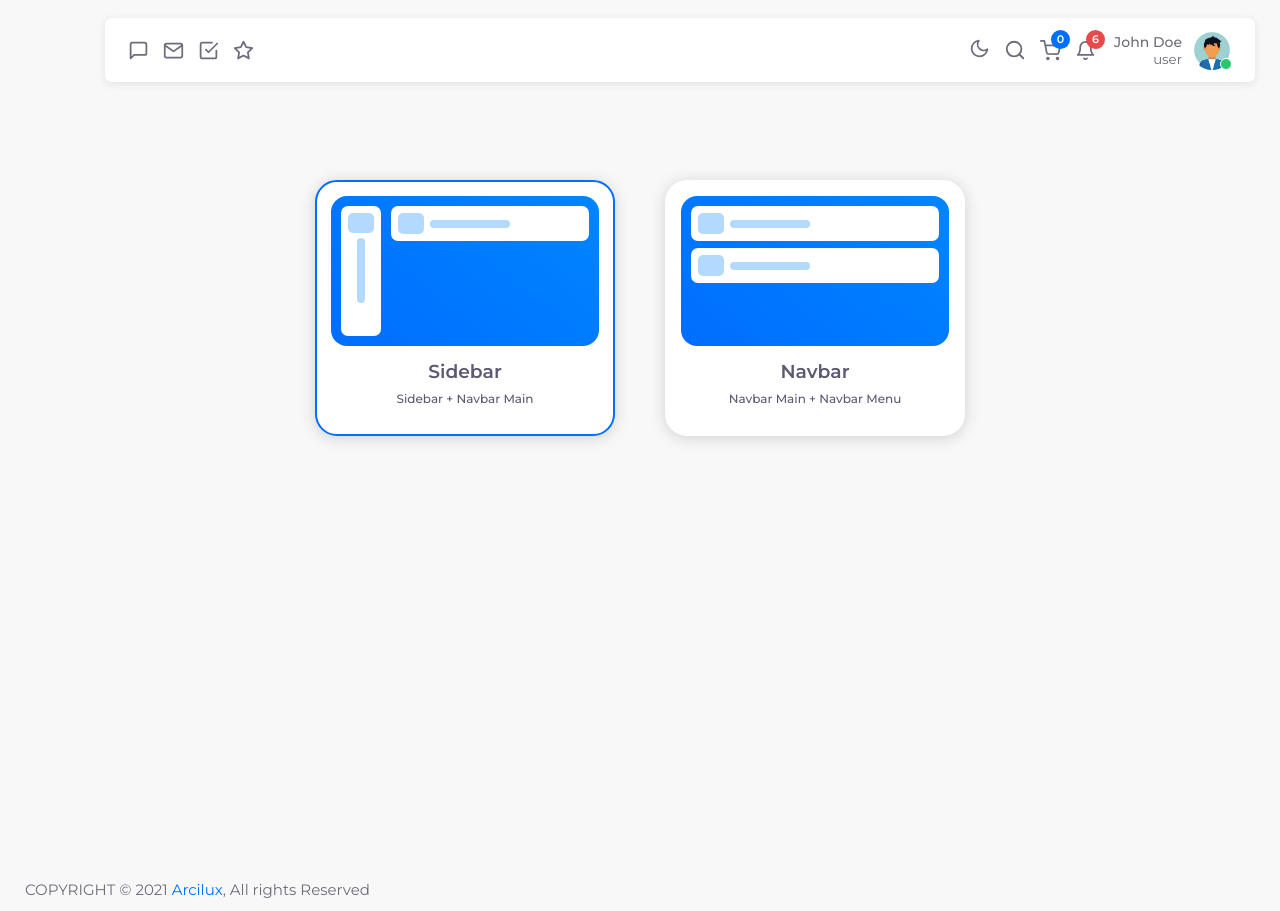
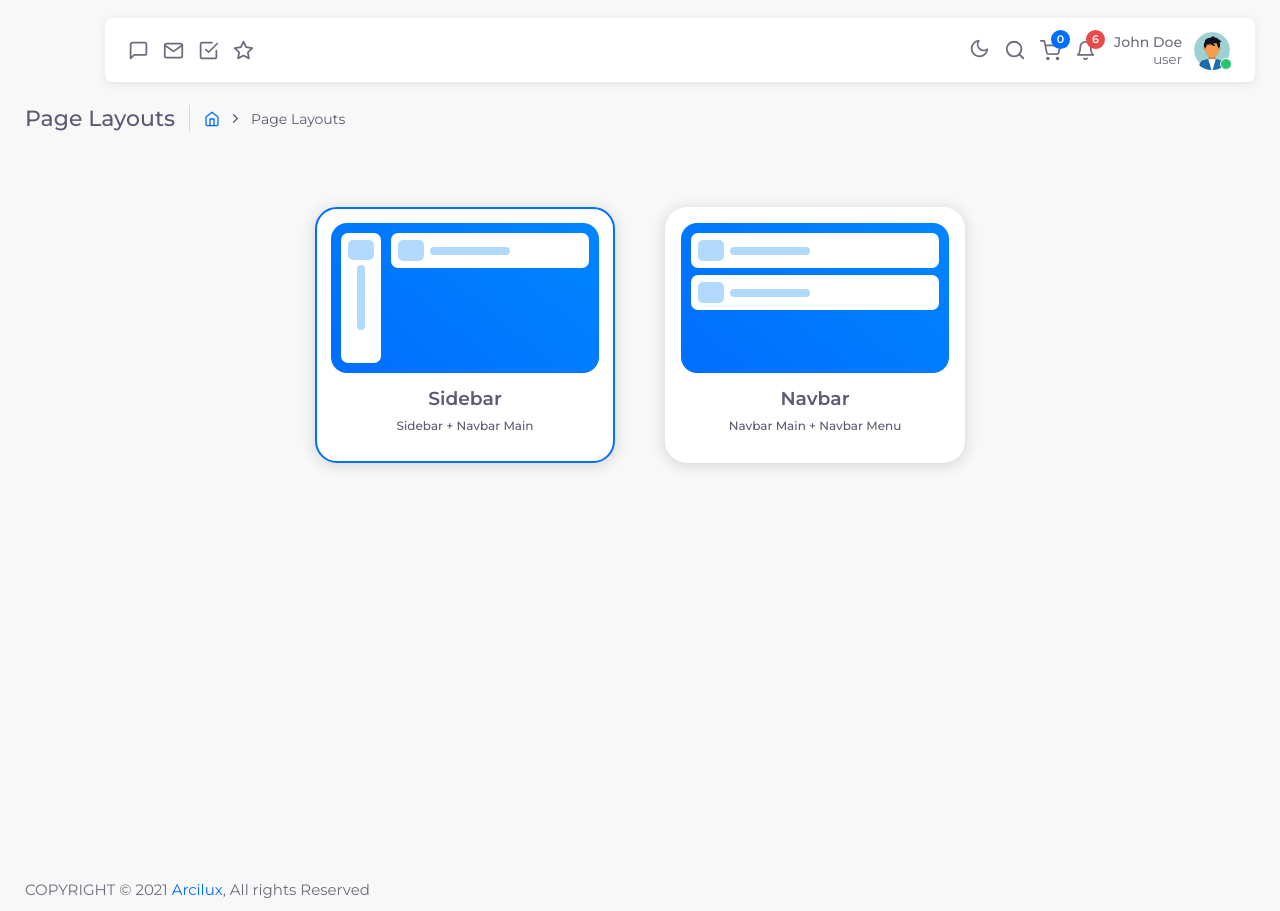
Before and after one commit to alireza-askarpour/store, a React (Create React App) app: page /page-layouts in a window 1280 px wide. Built offline with nearby package versions, Linux system fonts and the light colour scheme; a web font is replaced by a local one.

Commit message:
optimization layout page

```diff
--- a/src/containers/PageLayouts.jsx
+++ b/src/containers/PageLayouts.jsx
@@ -2,6 +2,8 @@ import React from 'react'
 import ChangeTemplateCard from '../components/pages/page-layouts/ChangeTemplateCard'
 
 import { useLayout } from '../providers/layout'
+
+import BreadcrumbsTop from '../components/shared/BreadcrumbsTop'
 
 const PageLayouts = () => {
   const { menuLayout, changeMenuLayout } = useLayout()
@@ -13,6 +15,8 @@ const PageLayouts = () => {
 
   return (
     <div className="page-layouts">
+      <BreadcrumbsTop title="Page Layouts" />
+      <div className="card-wrapper">
         <ChangeTemplateCard
           template="sidebar"
           onClick={handleVertivalLayout}
@@ -26,6 +30,7 @@ const PageLayouts = () => {
           active={!activeCard}
         />
       </div>
+    </div>
   )
 }
 
--- a/src/scss/pages/_PageLayouts.scss
+++ b/src/scss/pages/_PageLayouts.scss
@@ -1,10 +1,13 @@
 .page-layouts {
-  @include flex(center, center, column);
-  width: 100%;
-  height: 100%;
-  padding-top: 75px;
+  .card-wrapper {
+    width: 100%;
+    height: 100%;
+    padding-top: 75px;
 
-  @include medium {
-    @include flex(center, center);
+    @include flex(center, center, column);
+
+    @include medium {
+      @include flex(center, center);
+    }
   }
 }
```
Lines whose indentation alone changed are shown as unchanged.
